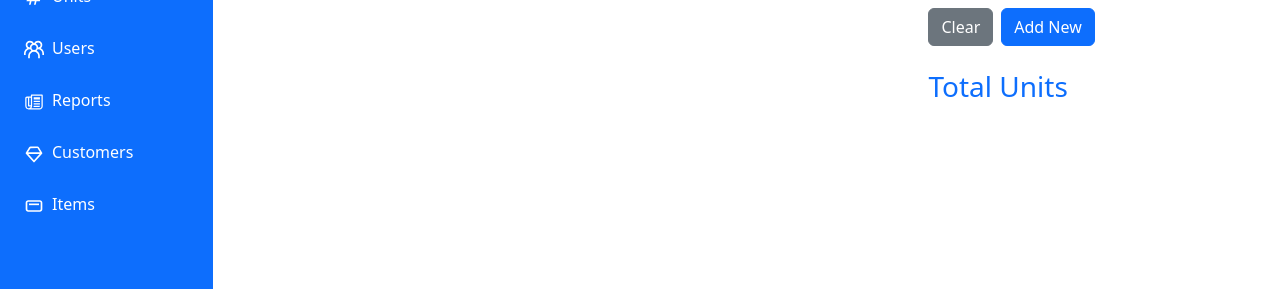
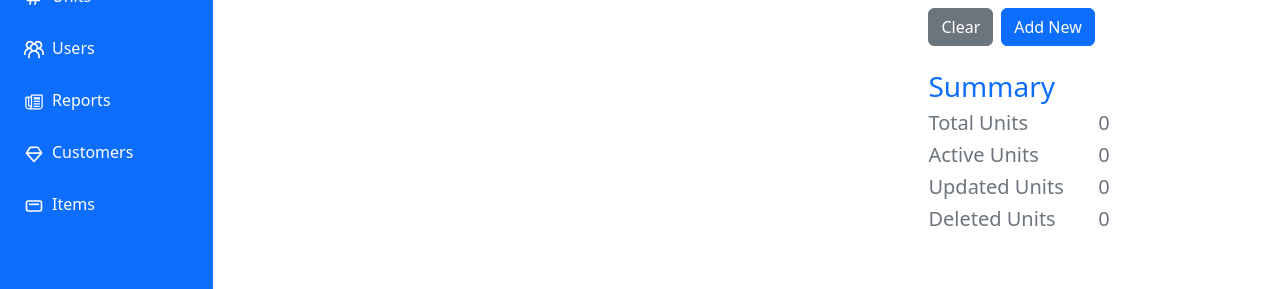
Before and after one commit to bhanusunrise/ampanna-frontend, a Next.js app: page /dashboard/units in a window 1280 px wide. Shown: the part 284-573 px from the top of the page. Built offline with nearby package versions, Linux system fonts and the light colour scheme; no server answers.

Commit message:
Summery Component Created

```diff
--- a/src/app/api/update_unit/route.tsx
+++ b/src/app/api/update_unit/route.tsx
@@ -22,7 +22,7 @@ export async function PUT(req: Request) {
         }
 
         // Update the unit in the database
-        const query = 'UPDATE units SET unit_name = ?, abbreviation = ? WHERE unit_id = ?';
+        const query = 'UPDATE units SET unit_name = ?, abbreviation = ?, status = "updated" WHERE unit_id = ?';
         const [result] = await connection.execute(query, [unit_name, abbreviation, unit_id]);
 
         // Check if any rows were affected (i.e., if the update was successful)
@@ -35,7 +35,8 @@ export async function PUT(req: Request) {
             message: 'Unit updated successfully',
             unit_id,
             unit_name,
-            abbreviation
+            abbreviation,
+            status: "edited"
         });
     } catch (error) {
         console.error('Error updating unit:', error);
--- /dev/null
+++ b/src/app/components/Summeris/summery.tsx
@@ -0,0 +1,33 @@
+import React from 'react';
+import { Row, Col } from 'react-bootstrap';
+
+interface SummaryProps {
+  fields: string[]; // An array of field names
+  values: number[]; // An array of corresponding values
+}
+
+const Summary: React.FC<SummaryProps> = ({ fields, values }) => {
+  return (
+    <>
+      <h3 className='text-primary'>Summary</h3>
+      <Row>
+        <Col md={6}>
+          {fields.map((field, index) => (
+            <h5 key={index} className='text-secondary'>
+              {field}
+            </h5>
+          ))}
+        </Col>
+        <Col md={6}>
+          {values.map((value, index) => (
+            <h5 key={index} className='text-secondary'>
+              {value}
+            </h5>
+          ))}
+        </Col>
+      </Row>
+    </>
+  );
+};
+
+export default Summary;
--- a/src/app/dashboard/units/functions.tsx
+++ b/src/app/dashboard/units/functions.tsx
@@ -38,7 +38,7 @@ export const addUnit = async (unit_name: string, abbreviation: string) => {
 
 
 // New function to update an existing unit
-export const updateUnit = async (unit_id: string, unit_name: string, abbreviation: string) => {
+export const updateUnit = async (unit_id: string, unit_name: string, abbreviation: string, status: any) => {
   try {
     const response = await fetch('/api/update_unit', {
       method: 'PUT', // Use PUT to update the unit
--- a/src/app/dashboard/units/page.tsx
+++ b/src/app/dashboard/units/page.tsx
@@ -10,6 +10,7 @@ import AddButton from '@/app/components/Buttons/add_button';
 import TextInput from '@/app/components/Forms/text_input';
 import ClearButton from '@/app/components/Buttons/clear_button';
 import UpdateUnitModal from '@/app/components/Models/Units/update_unit_model'; // Import the modal
+import Summary from '@/app/components/Summeris/summery';
 
 export default function Page() {
   const [units, setUnits] = useState<string[][]>([]);
@@ -75,7 +76,7 @@ export default function Page() {
     // Check if the addition was successful
     if (result.success) {
       const updatedUnits = await fetchAllUnits();
-      const formattedUnits = updatedUnits.map((unit: any) => [unit.unit_id, unit.unit_name, unit.abbreviation]);
+      const formattedUnits = updatedUnits.map((unit: any) => [unit.unit_id, unit.unit_name, unit.abbreviation, unit.status]);
       setUnits(formattedUnits);
       setFilteredUnits(formattedUnits);
 
@@ -100,15 +101,17 @@ export default function Page() {
     setShowModal(true); // Open the modal
   };
 
-const handleUpdateUnit = async (unitData: { unit_name: string; abbreviation: string }) => {
+const handleUpdateUnit = async (unitData: {
+  status: any; unit_name: string; abbreviation: string
+}) => {
   // Update the unit logic here
-  const result = await updateUnit(selectedUnit.unit_id, unitData.unit_name, unitData.abbreviation);
+  const result = await updateUnit(selectedUnit.unit_id, unitData.unit_name, unitData.abbreviation, unitData.status);
 
   alert(result.message);
 
   handleCloseModal(); // Close modal after update
   const updatedUnits = await fetchAllUnits();
-    const formattedUnits = updatedUnits.map((unit: any) => [unit.unit_id, unit.unit_name, unit.abbreviation]);
+    const formattedUnits = updatedUnits.map((unit: any) => [unit.unit_id, unit.unit_name, unit.abbreviation, status]);
     setUnits(formattedUnits);
     setFilteredUnits(formattedUnits); // Update the filtered units as well
 };
@@ -191,7 +194,9 @@ const handleUpdateUnit = async (unitData: { unit_name: string; abbreviation: str
           />
           <AddButton label="Add New" onClickButton={handleAddUnit} btn_id="add_unit" />
           <br/><br/>
-          <h3 className='text-primary'>Total Units</h3>
+          <Summary
+            fields ={["Total Units","Active Units", "Updated Units", "Deleted Units"]}
+            values={[units.length, units.filter((unit) => unit[3] === 'active').length, units.filter((unit) => unit[3] === 'updated').length, units.filter((unit) => unit[3] === 'deleted').length]}/>
         </Col>
       </Row>
 
```
